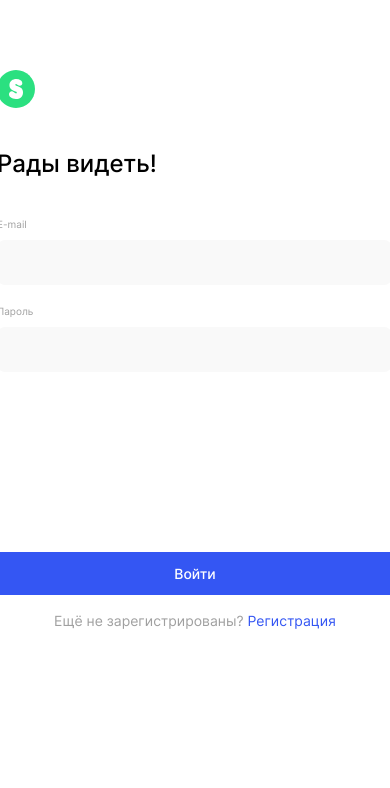
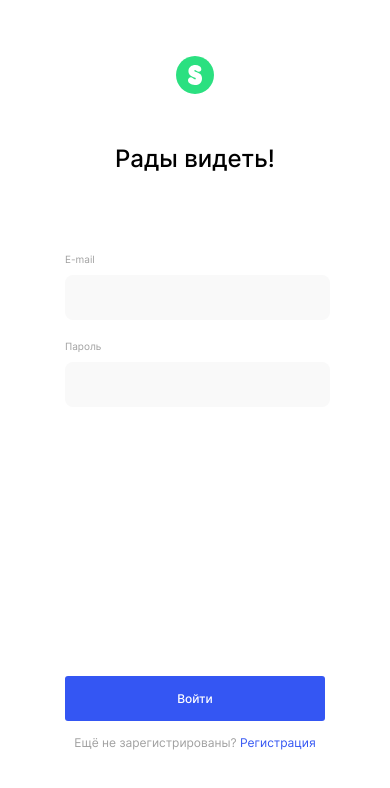
Before and after one commit to muravevanastya/movies-explorer-frontend, a React (Create React App) app: page /signin in a window 390 px wide. Shown: the top 788 px of the page. Built offline with nearby package versions, Linux system fonts and the light colour scheme.

Commit message:
добавила адаптив для страницы с авторизацией

```diff
--- a/src/components/Login/Login.css
+++ b/src/components/Login/Login.css
@@ -78,3 +78,40 @@
   color: #3456F3;
   text-decoration: none;
 }
+
+@media screen and (max-width: 769px) {
+  .login__container {
+    padding-top: 232px;
+  }
+}
+
+@media screen and (max-width: 445px) {
+  .login__container {
+    display: flex;
+    flex-direction: column;
+    align-items: center;
+    padding-top: 56px;
+  }
+
+  .login__title {
+    margin-top: 50px;
+  }
+
+  .login__form {
+    margin-top: 80px;
+  }
+
+  .login__button {
+    font-size: 12px;
+    line-height: 15px;
+    width: 260px;
+    padding: 15px 68px;
+    margin-top: 249px;
+  }
+
+  .login__signup {
+    font-size: 12px;
+    line-height: 15px;
+    margin-top: 14px;
+  }
+}
```
